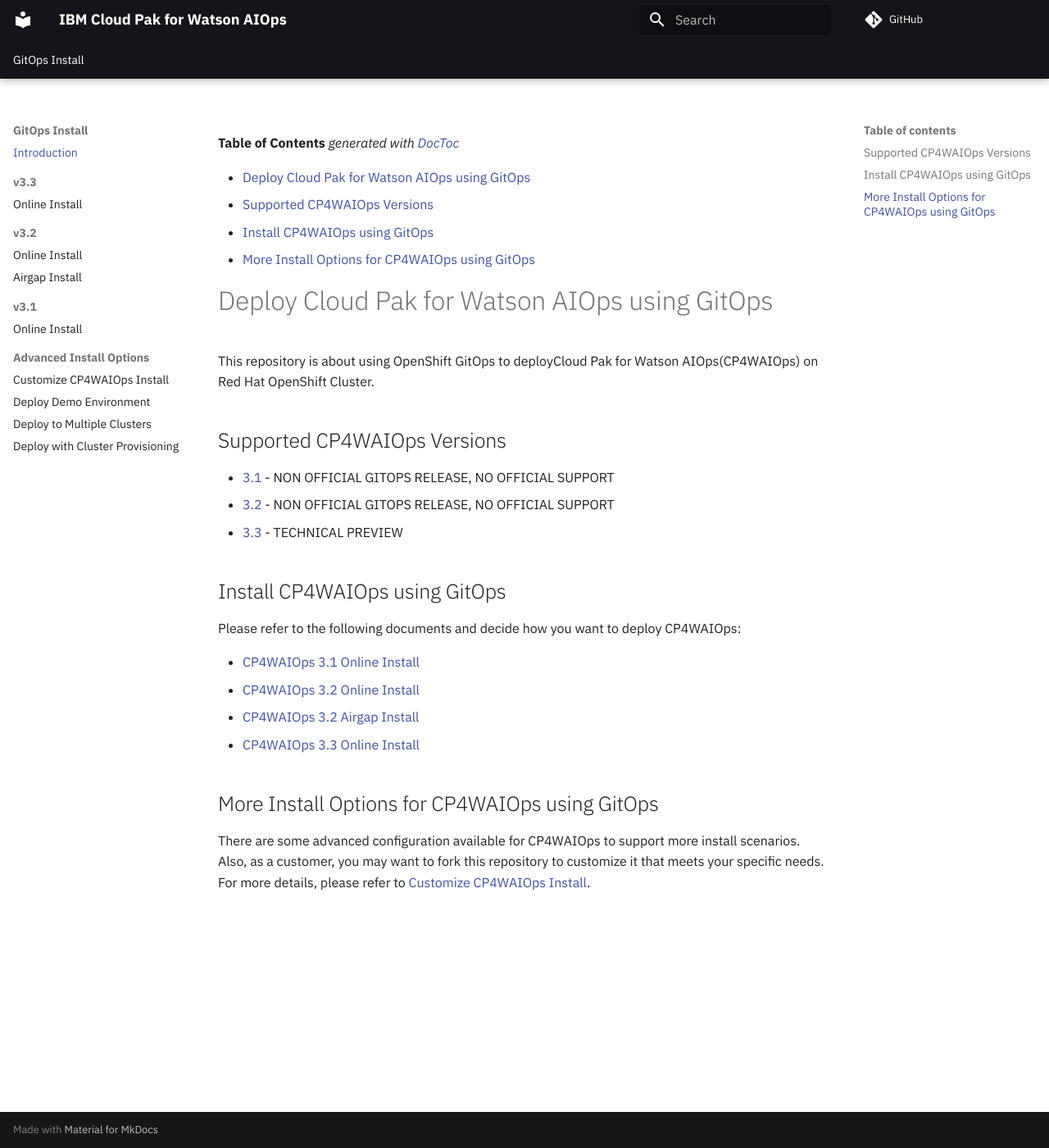
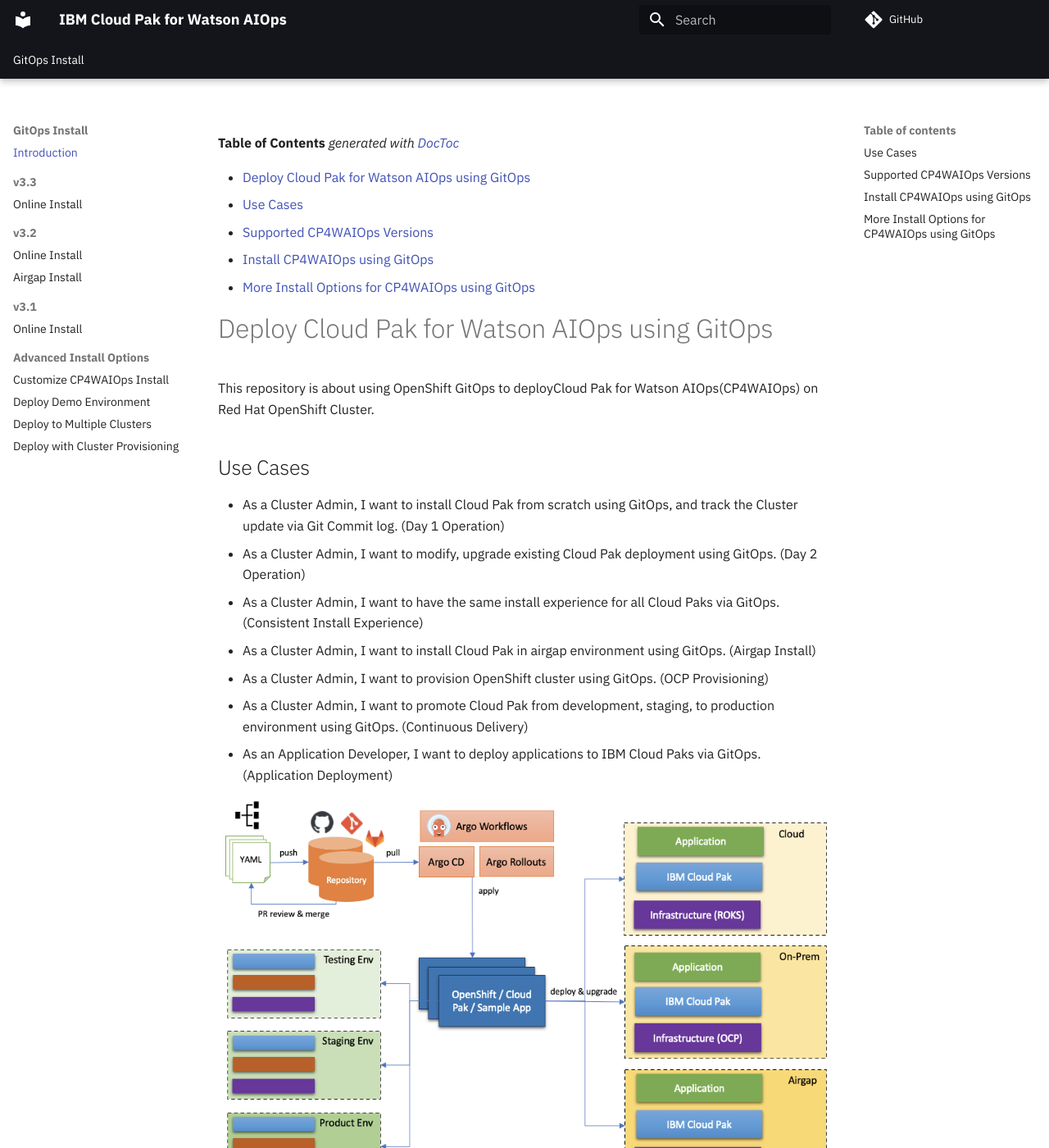
Before and after one commit to IBM/cp4waiops-gitops, an MkDocs documentation site: the page built from docs/README.md, in a window 1280 px wide and 1400 px high. Shown: the whole window at 82% size. Built offline with MkDocs 1.6.1 and Material for MkDocs 9.7.7, drawn with Linux system fonts in a browser that asks for light colours; comment, search, counter and statistics services are not loaded.

Commit message:
Added use cases

```diff
--- a/docs/README.md
+++ b/docs/README.md
@@ -3,6 +3,7 @@
 **Table of Contents**  *generated with [DocToc](https://github.com/thlorenz/doctoc)*
 
 - [Deploy Cloud Pak for Watson AIOps using GitOps](#deploy-cloud-pak-for-watson-aiops-using-gitops)
+  - [Use Cases](#use-cases)
   - [Supported CP4WAIOps Versions](#supported-cp4waiops-versions)
   - [Install CP4WAIOps using GitOps](#install-cp4waiops-using-gitops)
   - [More Install Options for CP4WAIOps using GitOps](#more-install-options-for-cp4waiops-using-gitops)
@@ -12,6 +13,18 @@
 # Deploy Cloud Pak for Watson AIOps using GitOps
 
 This repository is about using OpenShift GitOps to deployCloud Pak for Watson AIOps(CP4WAIOps) on Red Hat OpenShift Cluster.
+
+## Use Cases
+
+- As a Cluster Admin, I want to install Cloud Pak from scratch using GitOps, and track the Cluster update via Git Commit log. (Day 1 Operation)
+- As a Cluster Admin, I want to modify, upgrade existing Cloud Pak deployment using GitOps. (Day 2 Operation)
+- As a Cluster Admin, I want to have the same install experience for all Cloud Paks via GitOps. (Consistent Install Experience)
+- As a Cluster Admin, I want to install Cloud Pak in airgap environment using GitOps. (Airgap Install)
+- As a Cluster Admin, I want to provision OpenShift cluster using GitOps. (OCP Provisioning)
+- As a Cluster Admin, I want to promote Cloud Pak from development, staging, to production environment using GitOps. (Continuous Delivery)
+- As an Application Developer, I want to deploy applications to IBM Cloud Paks via GitOps. (Application Deployment)
+
+![IBM Cloud Pak GitOps](./images/cpk-gitops.png)
 
 ## Supported CP4WAIOps Versions
 
```
Also changed, not shown: docs/images/cpk-gitops.png (added).
